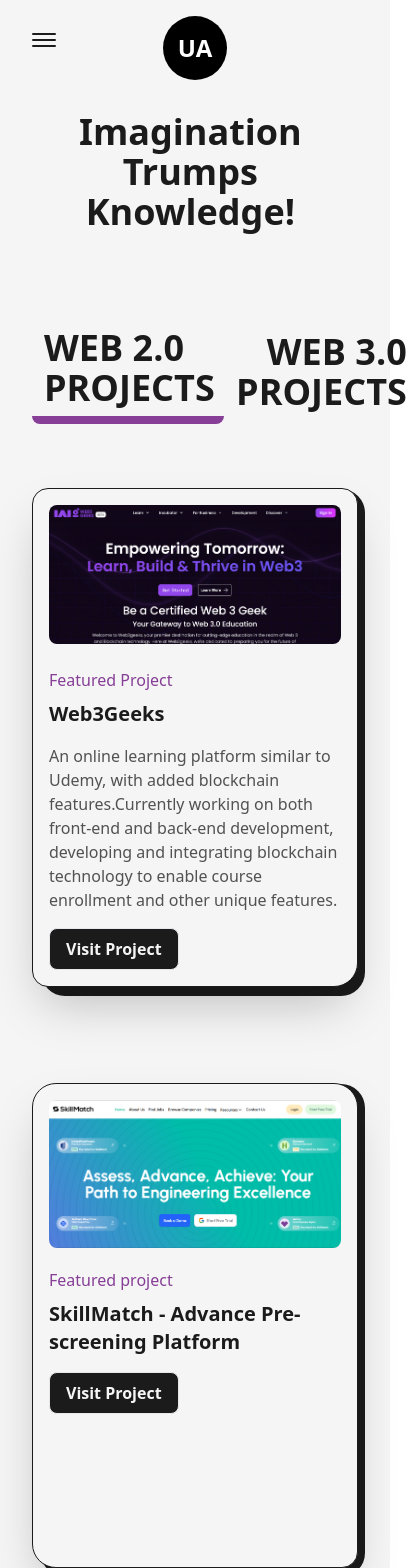
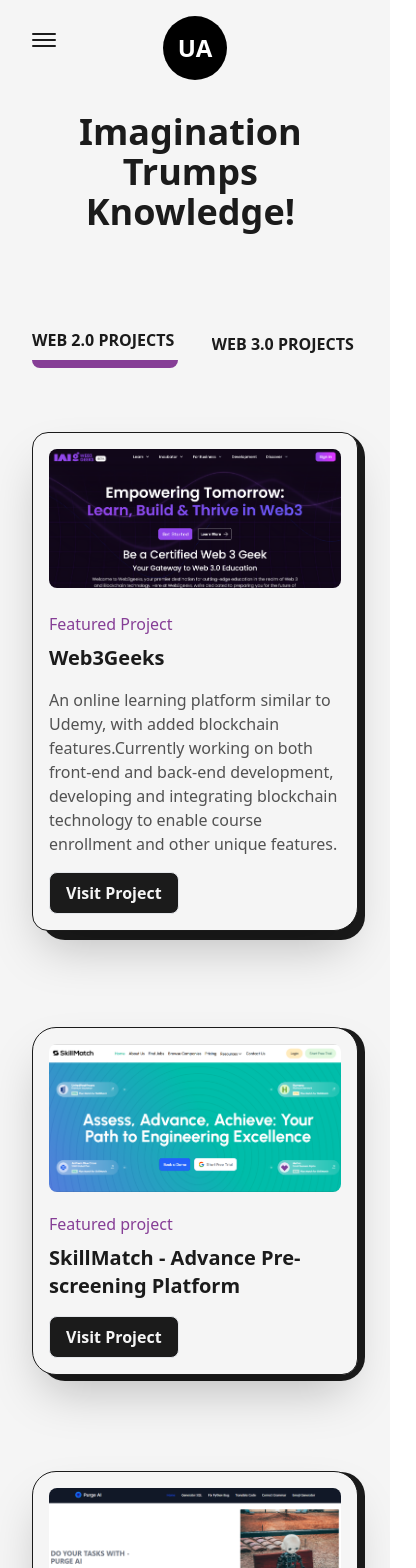
Before and after one commit to usmanahmedgoray/Usman-Ahmed-Portfolio, a Next.js app: page /Projects in a window 390 px wide. Shown: the top 1568 px of the page, 416 px wide, since content can reach past the window. Built offline with nearby package versions, Linux system fonts and the light colour scheme.

Commit message:
projects responsiveness isssue resolve

```diff
--- a/pages/Projects.js
+++ b/pages/Projects.js
@@ -202,7 +202,7 @@
 const Project = ({ type, title, img, link }) => {
   return (
     <>
-      <article className="w-full flex min-h-[485px] flex-col justify-start items-center rounded-3xl border border-solid relative border-dark bg-light shadow-2xl p-6 rounded-br-2xl dark:bg-dark dark:text-light dark:border-light xs:p-4">
+      <article className="w-full flex 2xl:min-h-[485px] md:min-h-max flex-col justify-start items-center rounded-3xl border border-solid relative border-dark bg-light shadow-2xl p-6 rounded-br-2xl dark:bg-dark dark:text-light dark:border-light xs:p-4">
         <div className="absolute top-0 -right-3 -z-10 w-[101%] rounded-[2.5rem] rounded-br-2xl h-[102%] bg-dark dark:bg-light xs:-right-2 sm:h-[102%] xs:w-full xs:rounded-[1.5rem]" />
         <Link
           href={link}
@@ -299,7 +299,7 @@
                 >
                   <AnimatedText
                     text={tab?.label}
-                    className={`text-5xl text-left ml-3 mt-16 mb-2 lg:text-5xl sm:text-4xl sm:mb-2 xs:text-4xl ${
+                    className={`lg:text-3xl 2xl:text-5xl xs:ml-0 xl:text-4xl md:text-2xl xs:text-base sm:text-lg text-left ml-3 mt-16 mb-2  sm:mb-2 ${
                       tab.id === "web3" ? "text-end" : "text-left"
                     }`}
                   />
```
